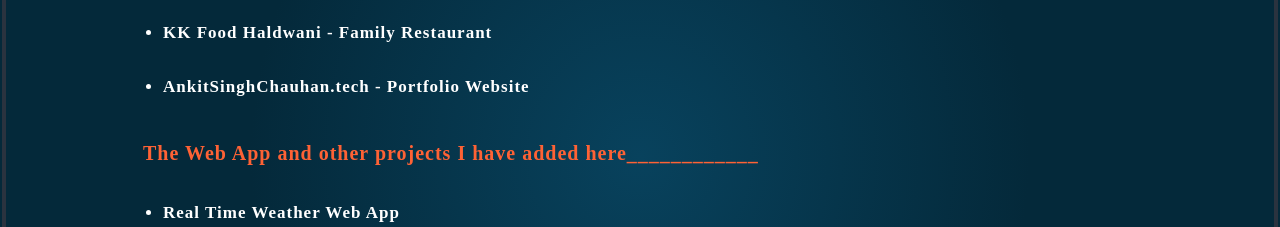
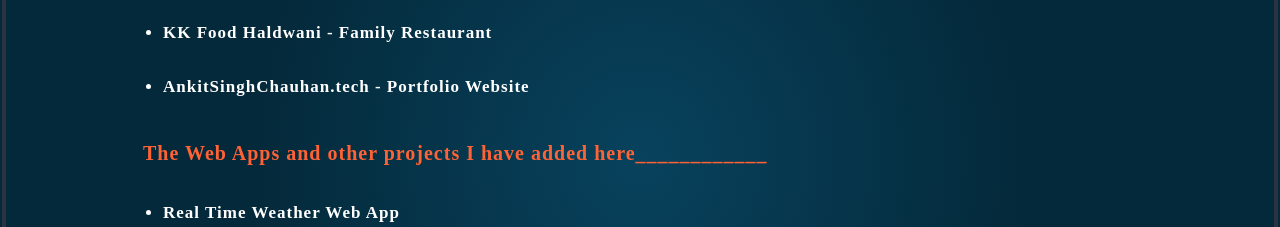
Before and after one commit to ankitsingh2105/Portfolio, a React (Create React App) app: page / in a window 1280 px wide. Shown: the part 3880-4107 px from the top of the page. Built offline with nearby package versions, Linux system fonts and the light colour scheme; a web font is replaced by a local one.

Commit message:
improved

```diff
--- a/src/COMPONENTS/Newhome.jsx
+++ b/src/COMPONENTS/Newhome.jsx
@@ -468,7 +468,7 @@
                             <li style={whitetoblack} className='lik'>AnkitSinghChauhan.tech - Portfolio Website</li>
                         </ul>
                         <div className="languages" style={greetingstyle}>
-                            The Web App and other projects I have added here____________
+                            The Web Apps and other projects I have added here____________
                         </div>
                         <ul className='lost'>
                             <li style={whitetoblack} className='lik'>Real Time Weather Web App</li>
```
